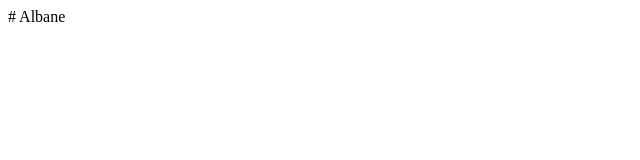
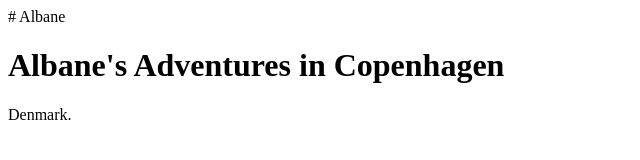
Before and after one commit to AlbaneROUVIERE/Albane, a plain HTML site: page index.html in a window 1280 px wide. Shown: the whole page, without its empty margins (0-640 px from the left). Drawn offline with Linux system fonts and the light colour scheme.

Commit message:
Update index.html

```diff
--- a/index.html
+++ b/index.html
@@ -1 +1,13 @@
 # Albane
+<!DOCTYPE html>
+<html>
+<head>
+<title>Page Title</title>
+</head>
+<body>
+
+<h1>Albane's Adventures in Copenhagen</h1>
+<p>Denmark.</p>
+
+</body>
+</html>
```
